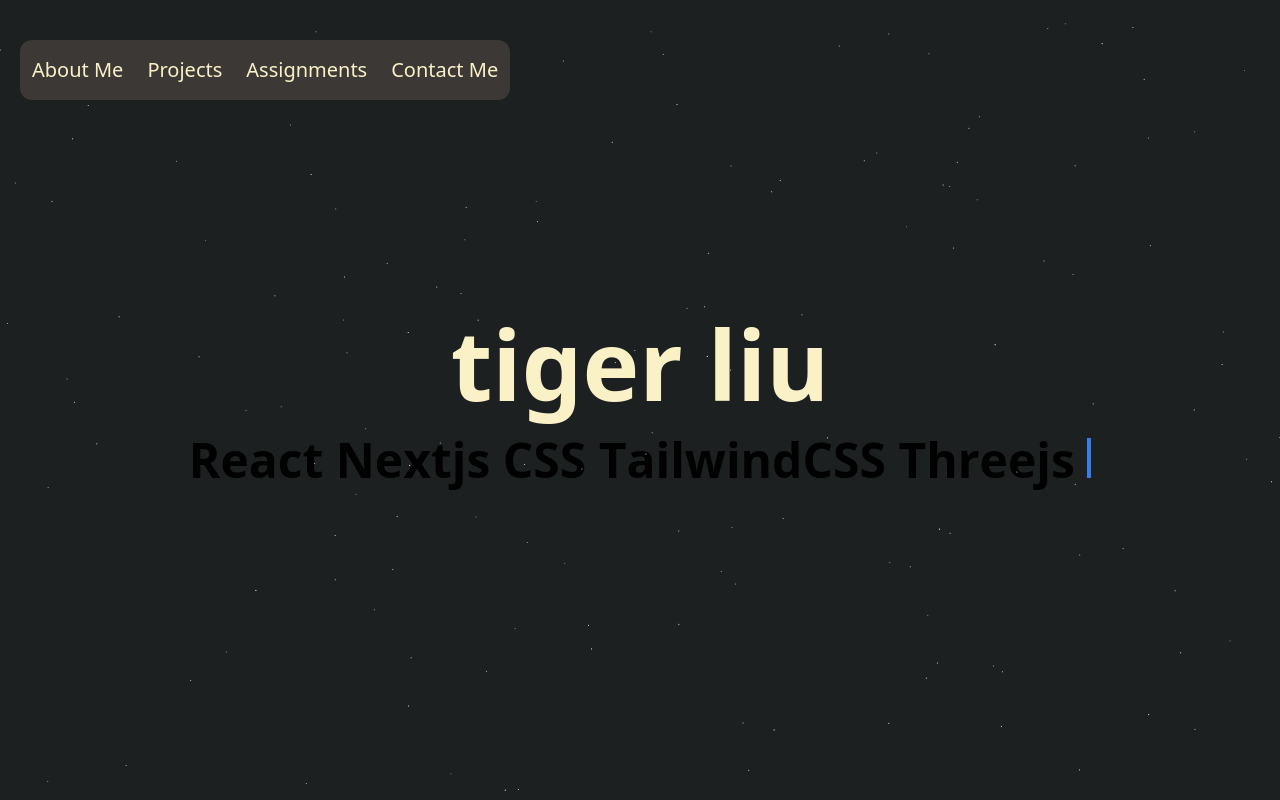
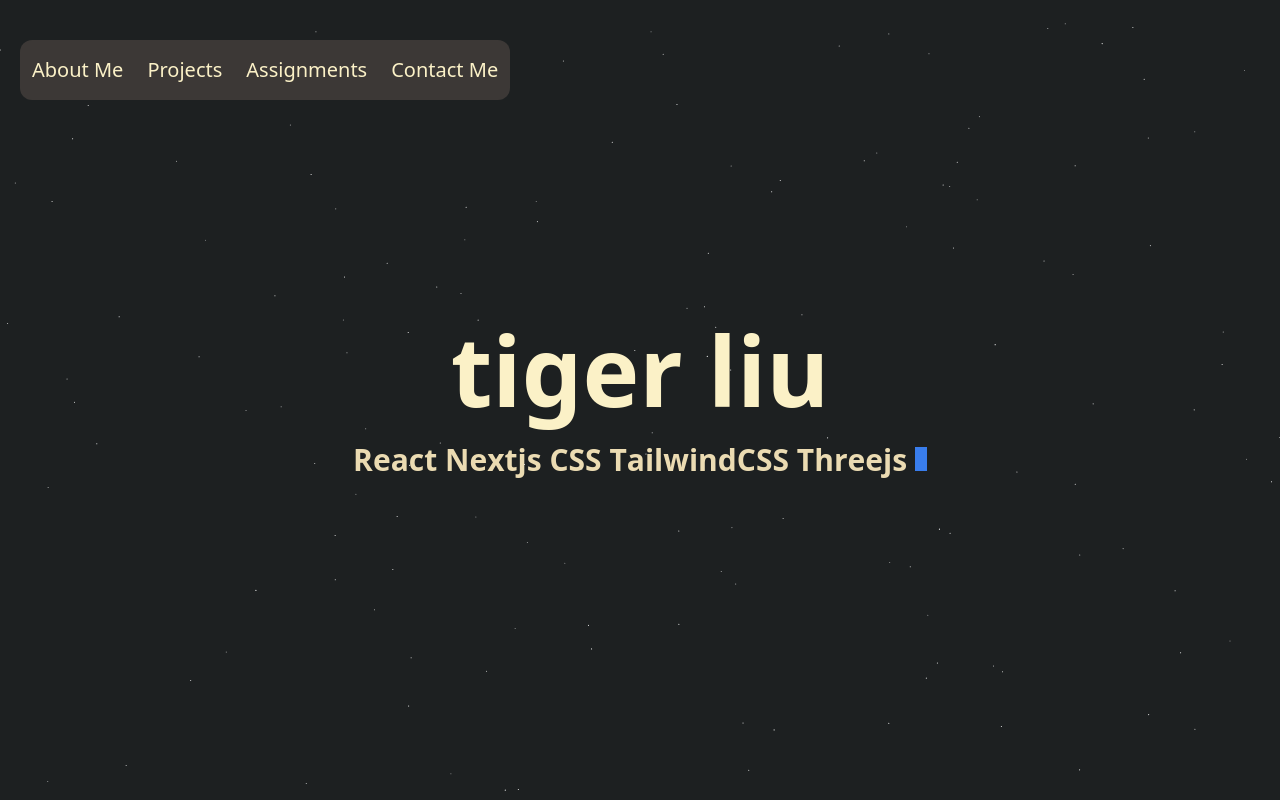
Before and after one commit to T0raT/another-portfolio, a Next.js app: page / in a window 1280 px wide. Built offline with nearby package versions, Linux system fonts and the light colour scheme.

Commit message:
Adjusted typewriter's text size and cursor size

```diff
--- a/app/AboutMe.tsx
+++ b/app/AboutMe.tsx
@@ -45,7 +45,7 @@
         <li className="inline-block ml-5">Tailwind CSS</li>
         <li className="inline-block ml-5">ThreeJS</li>
       </ul> */}
-      <TypewriterEffect className="mt-6 text-[2rem]" words={words} />
+      <TypewriterEffect className="mt-6 text-gruv-yellow" words={words} />
       <ShootingStars />
       <StarsBackground />
     </main>
--- a/components/ui/TypewriterEffect.tsx
+++ b/components/ui/TypewriterEffect.tsx
@@ -55,7 +55,7 @@
                   initial={{}}
                   key={`char-${index}`}
                   className={cn(
-                    `dark:text-white text-black opacity-0 hidden`,
+                    `dark:text-white text-gruv-fg1 opacity-0 hidden`,
                     word.className
                   )}
                 >
@@ -72,7 +72,7 @@
   return (
     <div
       className={cn(
-        "text-base sm:text-xl md:text-3xl lg:text-5xl font-bold text-center",
+        "text-base sm:text-xl md:text-3xl lg:text-3xl font-bold text-center",
         className
       )}
     >
@@ -90,7 +90,7 @@
           repeatType: "reverse",
         }}
         className={cn(
-          "inline-block rounded-sm w-[4px] h-4 md:h-6 lg:h-10 bg-blue-500",
+          "inline-block rounded-sm w-[4px] h-4 md:h-6 lg:h-6 lg:w-3 bg-blue-500",
           cursorClassName
         )}
       ></motion.span>
@@ -126,7 +126,10 @@
               {word.text.map((char, index) => (
                 <span
                   key={`char-${index}`}
-                  className={cn(`dark:text-white text-black `, word.className)}
+                  className={cn(
+                    `dark:text-white text-gruv-fg1 `,
+                    word.className
+                  )}
                 >
                   {char}
                 </span>
--- a/tailwind.config.ts
+++ b/tailwind.config.ts
@@ -13,86 +13,88 @@
   darkMode: ["class", "class"],
   theme: {
     fontFamily: {
-  		futura: ["futura pt", "ui-sans-serif", "system-ui"]
+      futura: ["futura pt", "ui-sans-serif", "system-ui"],
     },
     extend: {
       backgroundImage: {
-  			'gradient-radial': 'radial-gradient(var(--tw-gradient-stops))',
-  			'gradient-conic': 'conic-gradient(from 180deg at 50% 50%, var(--tw-gradient-stops))'
+        "gradient-radial": "radial-gradient(var(--tw-gradient-stops))",
+        "gradient-conic":
+          "conic-gradient(from 180deg at 50% 50%, var(--tw-gradient-stops))",
       },
       colors: {
         gruv: {
-  				'bg0-h': '#1d2021',
-  				bg: '#282828',
-  				bg0: '#282828',
-  				bg1: '#3c3836',
-  				fg0: '#fbf1c7',
-  				fg1: '#ebdbb2',
-  				gray: '#a89984',
-  				red: 'cc241d',
-  				green: '#98971a',
-  				yellow: '#d79921'
+          "bg0-h": "#1d2021",
+          bg: "#282828",
+          bg0: "#282828",
+          bg1: "#3c3836",
+          fg0: "#fbf1c7",
+          fg1: "#ebdbb2",
+          gray: "#a89984",
+          red: "cc241d",
+          red1: "#fb4934",
+          green: "#98971a",
+          yellow: "#d79921",
         },
-  			background: 'hsl(var(--background))',
-  			foreground: 'hsl(var(--foreground))',
+        background: "hsl(var(--background))",
+        foreground: "hsl(var(--foreground))",
         card: {
-  				DEFAULT: 'hsl(var(--card))',
-  				foreground: 'hsl(var(--card-foreground))'
+          DEFAULT: "hsl(var(--card))",
+          foreground: "hsl(var(--card-foreground))",
         },
         popover: {
-  				DEFAULT: 'hsl(var(--popover))',
-  				foreground: 'hsl(var(--popover-foreground))'
+          DEFAULT: "hsl(var(--popover))",
+          foreground: "hsl(var(--popover-foreground))",
         },
         primary: {
-  				DEFAULT: 'hsl(var(--primary))',
-  				foreground: 'hsl(var(--primary-foreground))'
+          DEFAULT: "hsl(var(--primary))",
+          foreground: "hsl(var(--primary-foreground))",
         },
         secondary: {
-  				DEFAULT: 'hsl(var(--secondary))',
-  				foreground: 'hsl(var(--secondary-foreground))'
+          DEFAULT: "hsl(var(--secondary))",
+          foreground: "hsl(var(--secondary-foreground))",
         },
         muted: {
-  				DEFAULT: 'hsl(var(--muted))',
-  				foreground: 'hsl(var(--muted-foreground))'
+          DEFAULT: "hsl(var(--muted))",
+          foreground: "hsl(var(--muted-foreground))",
         },
         accent: {
-  				DEFAULT: 'hsl(var(--accent))',
-  				foreground: 'hsl(var(--accent-foreground))'
+          DEFAULT: "hsl(var(--accent))",
+          foreground: "hsl(var(--accent-foreground))",
         },
         destructive: {
-  				DEFAULT: 'hsl(var(--destructive))',
-  				foreground: 'hsl(var(--destructive-foreground))'
+          DEFAULT: "hsl(var(--destructive))",
+          foreground: "hsl(var(--destructive-foreground))",
         },
-  			border: 'hsl(var(--border))',
-  			input: 'hsl(var(--input))',
-  			ring: 'hsl(var(--ring))',
+        border: "hsl(var(--border))",
+        input: "hsl(var(--input))",
+        ring: "hsl(var(--ring))",
         chart: {
-  				'1': 'hsl(var(--chart-1))',
-  				'2': 'hsl(var(--chart-2))',
-  				'3': 'hsl(var(--chart-3))',
-  				'4': 'hsl(var(--chart-4))',
-  				'5': 'hsl(var(--chart-5))'
-  			}
+          "1": "hsl(var(--chart-1))",
+          "2": "hsl(var(--chart-2))",
+          "3": "hsl(var(--chart-3))",
+          "4": "hsl(var(--chart-4))",
+          "5": "hsl(var(--chart-5))",
+        },
       },
       animation: {
-  			aurora: 'aurora 60s linear infinite'
+        aurora: "aurora 60s linear infinite",
       },
       keyframes: {
         aurora: {
           from: {
-  					backgroundPosition: '50% 50%, 50% 50%'
+            backgroundPosition: "50% 50%, 50% 50%",
           },
           to: {
-  					backgroundPosition: '350% 50%, 350% 50%'
-  				}
-  			}
+            backgroundPosition: "350% 50%, 350% 50%",
+          },
+        },
       },
       borderRadius: {
-  			lg: 'var(--radius)',
-  			md: 'calc(var(--radius) - 2px)',
-  			sm: 'calc(var(--radius) - 4px)'
-  		}
-  	}
+        lg: "var(--radius)",
+        md: "calc(var(--radius) - 2px)",
+        sm: "calc(var(--radius) - 4px)",
+      },
+    },
   },
   plugins: [addVariablesForColors, require("tailwindcss-animate")],
 };
```
Lines whose indentation alone changed are shown as unchanged.
